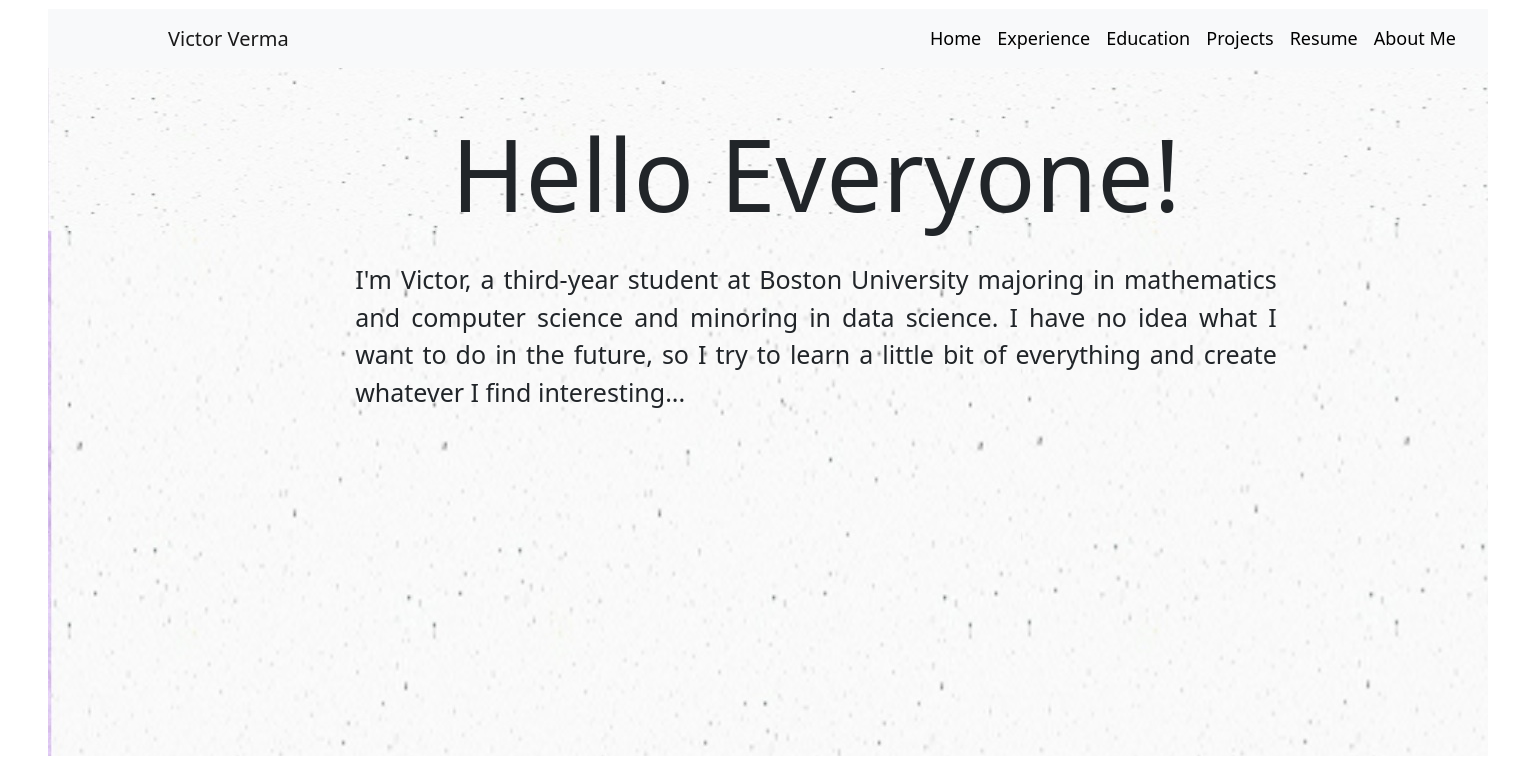
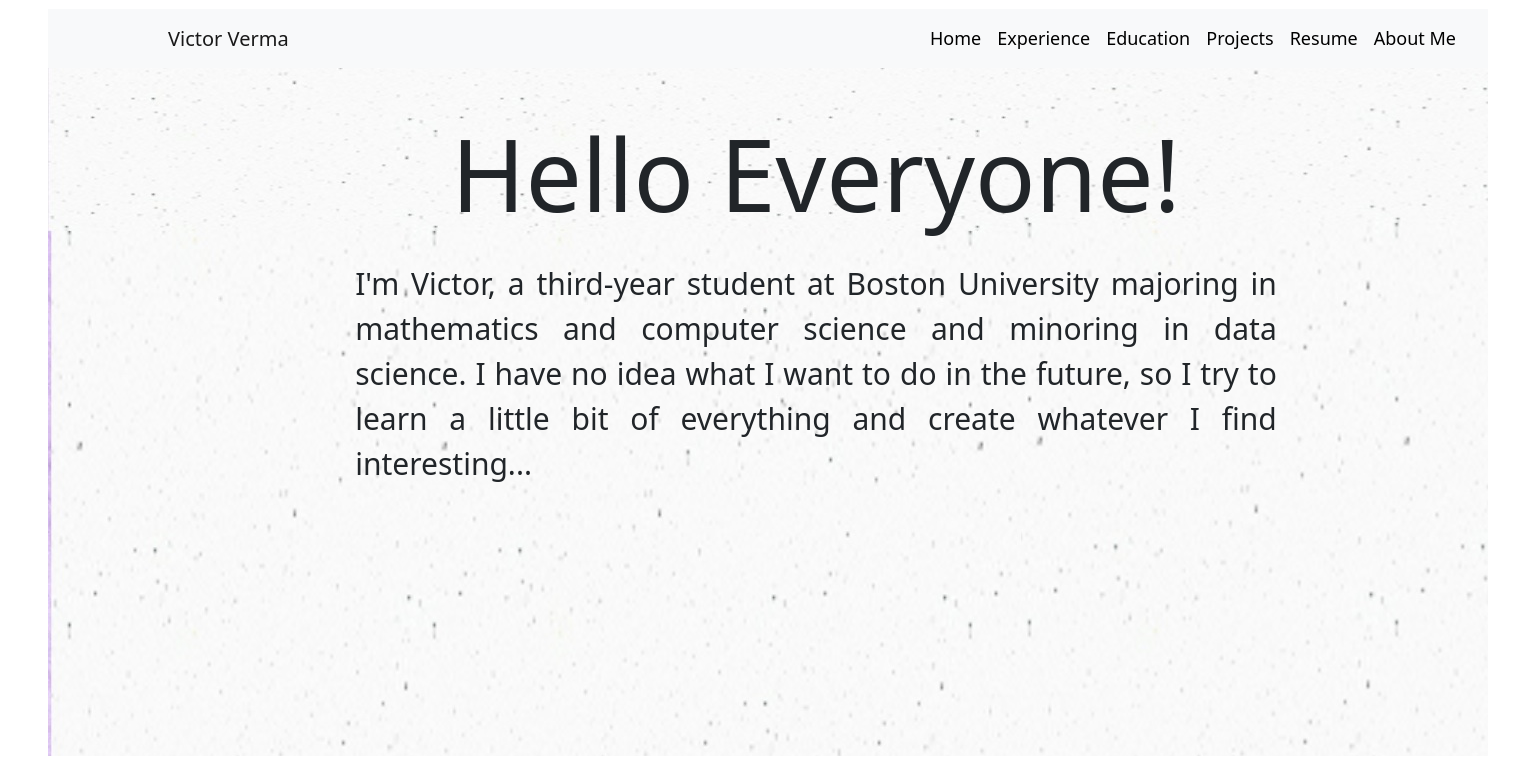
Before and after one commit to victorverma3/Portfolio, a React (Vite) app: page / in a window 1536 px wide. Shown: the top 770 px of the page. Built offline with nearby package versions, Linux system fonts and the light colour scheme.

Commit message:
lead bigger if greater than 1440px

```diff
--- a/src/pages/home/Home.css
+++ b/src/pages/home/Home.css
@@ -26,3 +26,9 @@
     height: fit-content;
     flex-grow: 1;
 }
+
+@media screen and (min-width: 1440px) {
+    .homeLead {
+        font-size: 30px;
+    }
+}
```
